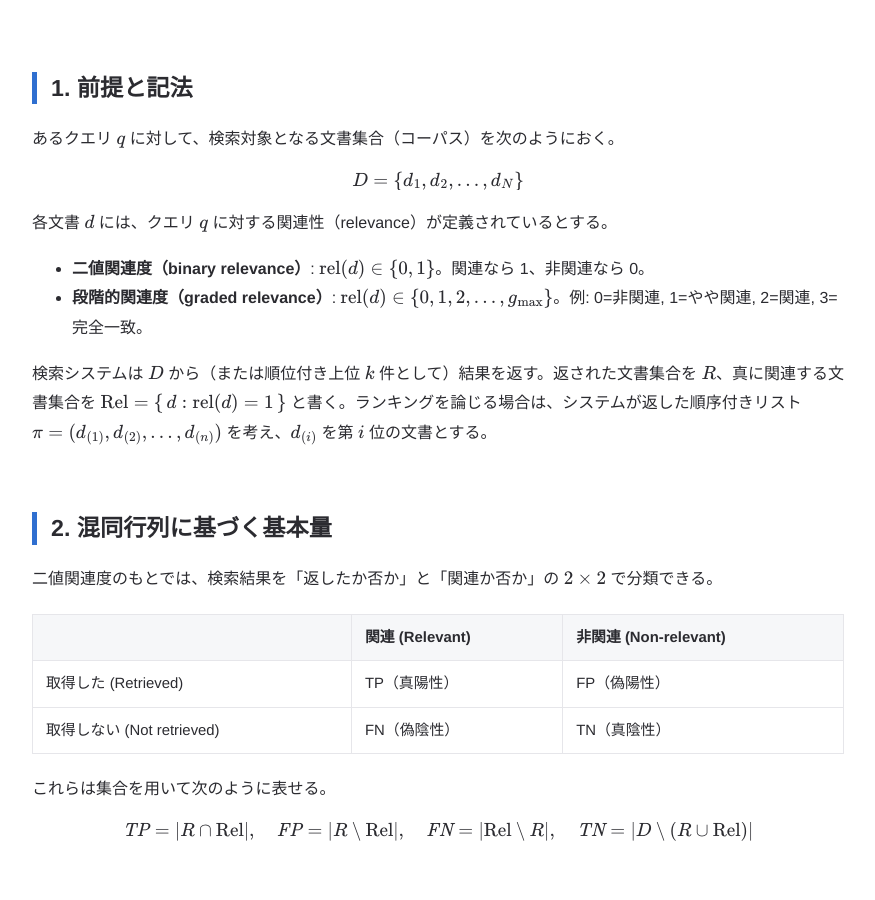
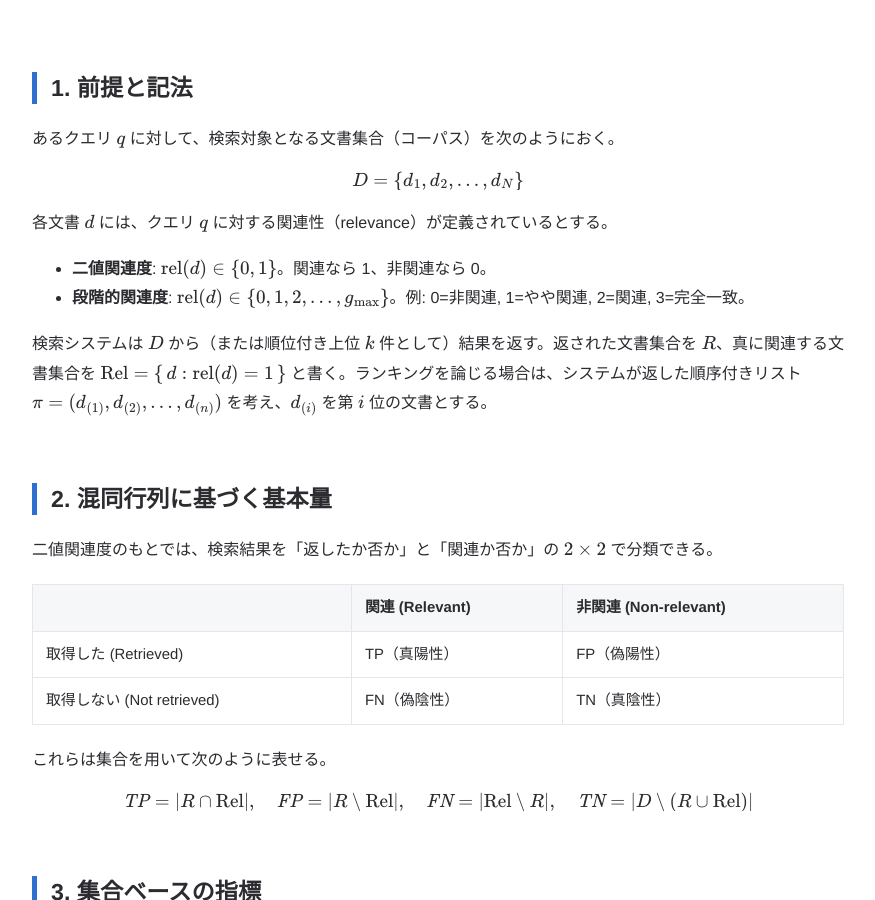
Before and after one commit to fffclaypool/blog, a Jekyll site: the page built from _posts/2026-06-13-information-retrieval-evaluation-metrics.md, in a window 1280 px wide and 900 px high, scrolled down 385 px. Shown: the whole window, without its empty margins (202-1077 px from the left). Built offline with Jekyll 4.4.1, drawn with Linux system fonts in a browser that asks for light colours.

Commit message:
Remove English glosses (binary/graded relevance) from JA article

```diff
--- a/_posts/2026-06-13-information-retrieval-evaluation-metrics.md
+++ b/_posts/2026-06-13-information-retrieval-evaluation-metrics.md
@@ -22,8 +22,8 @@ $$
 
 各文書 $$d$$ には、クエリ $$q$$ に対する関連性（relevance）が定義されているとする。
 
-- **二値関連度（binary relevance）**: $$\mathrm{rel}(d) \in \{0, 1\}$$。関連なら 1、非関連なら 0。
-- **段階的関連度（graded relevance）**: $$\mathrm{rel}(d) \in \{0, 1, 2, \ldots, g_{\max}\}$$。例: 0=非関連, 1=やや関連, 2=関連, 3=完全一致。
+- **二値関連度**: $$\mathrm{rel}(d) \in \{0, 1\}$$。関連なら 1、非関連なら 0。
+- **段階的関連度**: $$\mathrm{rel}(d) \in \{0, 1, 2, \ldots, g_{\max}\}$$。例: 0=非関連, 1=やや関連, 2=関連, 3=完全一致。
 
 検索システムは $$D$$ から（または順位付き上位 $$k$$ 件として）結果を返す。返された文書集合を $$R$$、真に関連する文書集合を $$\mathrm{Rel} = \{\, d : \mathrm{rel}(d) = 1 \,\}$$ と書く。ランキングを論じる場合は、システムが返した順序付きリスト $$\pi = (d_{(1)}, d_{(2)}, \ldots, d_{(n)})$$ を考え、$$d_{(i)}$$ を第 $$i$$ 位の文書とする。
 
```
